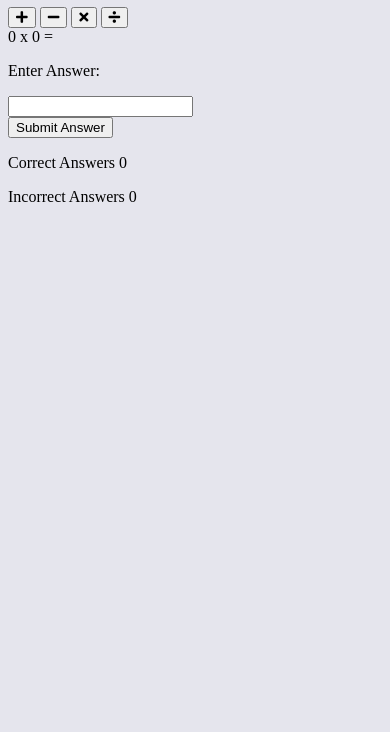
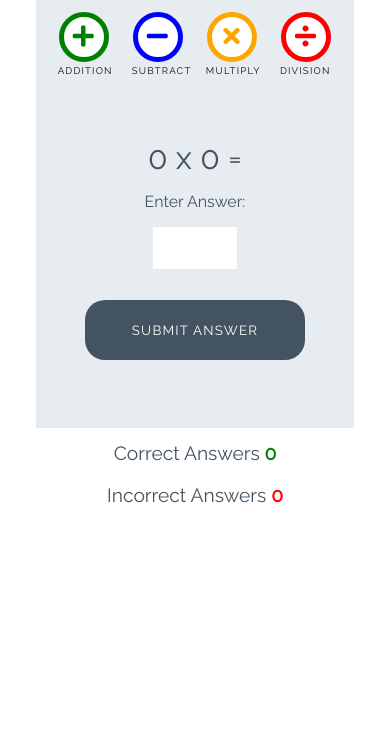
Before and after one commit to Studentofcodeinstitute/love-maths, a plain HTML site: page index.html in a window 390 px wide. Shown: the part 112-844 px from the top of the page. Drawn offline with Linux system fonts and the light colour scheme.

Commit message:
add styles for game

```diff
--- a/assets/css/style.css
+++ b/assets/css/style.css
@@ -1,3 +1,254 @@
+/* --------- Global style */
+
 body {
-    background: rgb(229, 229, 237);
+    background-color: white;
+    font-family: "Raleway", sans-serif;
+    color: #445361;
+    text-align: center;
 }
+
+/* --------- Heading */
+
+.heading {
+    text-align: center;
+    font-size: 2.5rem;
+}
+
+.logo {
+    height: 40px;
+    padding-right: 5px;
+}
+
+/* --------- Game layout */
+
+.game-area {
+    background-color: #E6ECF0;
+    box-sizing: border-box;
+    width: 85%;
+    height: 65vh;
+    max-height: 450px;
+    max-width: 830px;
+    margin-left: auto;
+    margin-right: auto;
+    padding: 1%;
+}
+
+.question-area {
+    width: 50%;
+    font-size: 2rem;
+    margin: auto;
+    padding: 50px 0;
+}
+
+.question-area span {
+    padding: 0 15px;
+}
+
+.score-area {
+    margin: 5px auto;
+    width: 60%;
+    font-size: 1.2rem;
+}
+
+.controls-area {
+    width: 85%;
+    margin: 30px auto;
+}
+
+#score {
+    color: green;
+    font-weight: bold;
+}
+
+#incorrect {
+    color: red;
+    font-weight: bold;
+}
+
+.answer-message {
+    display: none;
+    font-size: 1rem;
+}
+
+#answer-box {
+    border: none;
+    color: #445361;
+    display: inline-block;
+    height: 40px;
+    width: 80px;
+    font-size: 1.2rem;
+}
+
+.scores {
+    display: inline-block;
+    padding: 25px;
+}
+
+/* --------- Buttons */
+
+.btn {
+    width: 220px;
+    height: 60px;
+    font-family: "Raleway", sans-serif;
+    text-transform: uppercase;
+    letter-spacing: 1.2px;
+    color: white;
+}
+
+.btn:focus {
+    outline: none;
+}
+
+.btn--big {
+    padding-top: 10px;
+    border-radius: 50%;
+    background-color: white;
+    border: 10px solid;
+    width: 100px;
+    height: 100px;
+    font-size: 3.2rem;
+    margin: 0 30px;
+    transition: all 0.5s;
+}
+
+.btn--big::after{
+    content: attr(data-type);
+    font-size: 1rem;
+    color:#0d1013;
+    position: relative;
+    left: -0.5em;
+}
+
+.btn--blue {
+    border-color: blue;
+    color: blue;
+}
+
+.btn--blue:active,
+.btn--blue:hover {
+    background-color: darkblue;
+    color: white;
+}
+
+.btn--orange {
+    border-color: orange;
+    color: orange;
+}
+
+.btn--orange:active,
+.btn--orange:hover {
+    background-color: darkorange;
+    color: white;
+}
+
+.btn--red {
+    border-color: red;
+    color: red;
+}
+
+.btn--red:active,
+.btn--red:hover {
+    background-color: darkred;
+    color: white;
+}
+
+.btn--green {
+    border-color: green;
+    color: green;
+}
+
+.btn--green:active,
+.btn--green:hover {
+    background-color: darkgreen;
+    color: white;
+}
+
+.btn--gray {
+    margin-top: 25px;
+    background-color: #445361;
+    border: 1px transparent;
+    border-radius: 20px;
+}
+
+.btn--gray:active,
+.btn--gray:hover {
+    background-color: #0d1013;
+}
+
+/* --------- Media queries */
+
+@media (max-width: 414px) {
+    .controls-area {
+        width: 100%;
+    }
+
+    .btn--big {
+        margin: 0 10px;
+        padding: 5px;
+        border: 5px solid;
+        width: 50px;
+        height: 50px;
+        font-size: 1.5rem;
+    }
+
+    .btn--big::after {
+        font-size: 0.6rem;
+        left: -0.7rem;
+    }
+
+    .question-area {
+        padding: 10% 0;
+        width: 100%;
+    }
+
+    .question-area span {
+        padding: 0;
+    }
+
+    .answer-message {
+        display: block;
+    }
+
+    #answer-box {
+        display: block;
+        margin: 0 auto;
+    }
+
+    .btn--gray {
+        margin-top: 0;
+    }
+
+    .score-area {
+        width: 100%;
+    }
+
+    .scores {
+        margin: 0.5em auto;
+        display: block;
+        padding: 5px;
+    }
+
+    .heading {
+        font-size: 2rem;
+    }
+}
+
+@media (max-width: 320px) {
+    .game-area {
+        height: 70vh;
+    }
+
+    .controls-area {
+        width: 75%;
+        margin: 10px auto;
+    }
+
+    .btn--big {
+        margin: 10px 10px;
+    }
+
+    .question-area {
+        padding: 10px 0;
+    }
+
+}
--- a/index.html
+++ b/index.html
@@ -19,16 +19,16 @@
 
     <div class="game-area">
         <div class="controls-area">
-            <button class="btn btn--big btn--green">
+            <button data-type="addition" class="btn btn--big btn--green">
                 <i class="fas fa-plus"></i>
             </button>
-            <button class="btn btn--big btn--blue">
+            <button data-type="subtract" class="btn btn--big btn--blue">
                 <i class="fas fa-minus"></i>
             </button>
-            <button class="btn btn--big btn--orange">
+            <button data-type="multiply" class="btn btn--big btn--orange">
                 <i class="fas fa-times"></i>
             </button>
-            <button class="btn btn--big btn--red">
+            <button data-type="division" class="btn btn--big btn--red">
                 <i class="fas fa-divide"></i>
             </button>
         </div>
@@ -40,7 +40,7 @@
             <p class="answer-message">Enter Answer:</p>
             <input id="answer-box" type="number">
         </div>
-        <button class="btn btn--gray">Submit Answer</button>
+        <button data-type="submit" class="btn btn--gray">Submit Answer</button>
 
     </div>
 
```
